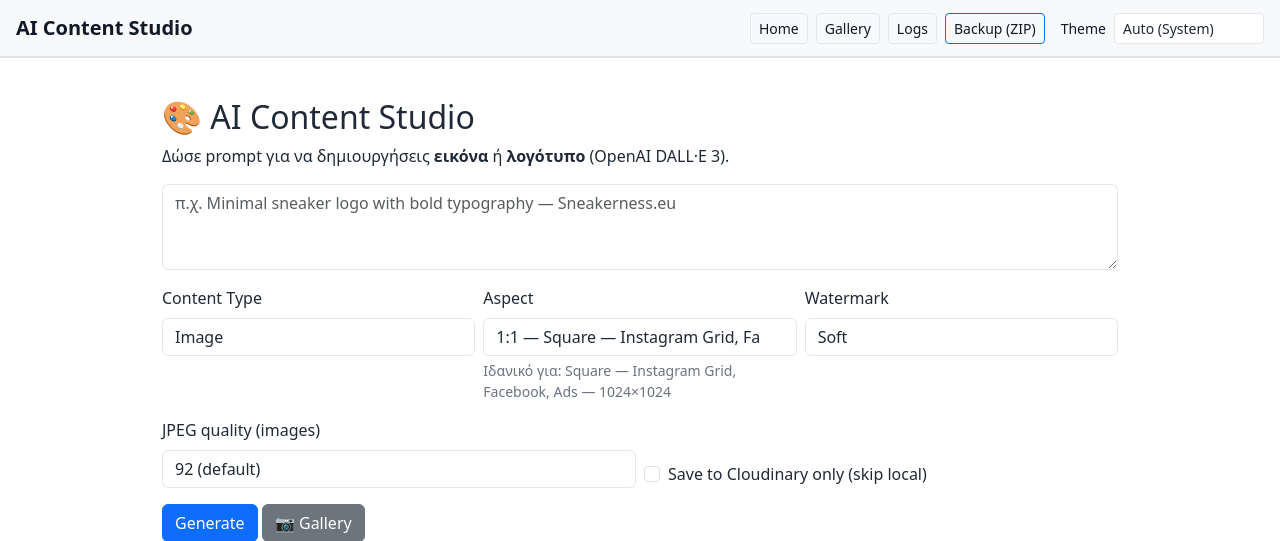
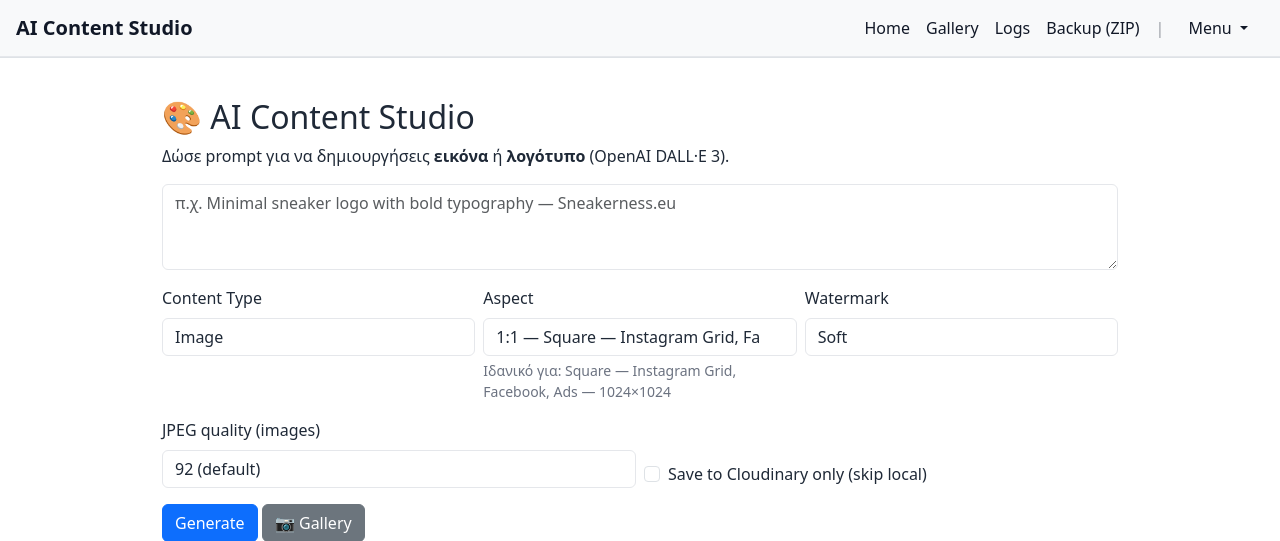
Before and after one commit to ster4runsneakers/ai-content-studio, a Flask app: page / in a window 1280 px wide. Shown: the top 541 px of the page. Run offline with Flask 3, Linux system fonts and the light colour scheme.

Commit message:
Added mobile-friendly navbar + theme dropdown

```diff
--- a/templates/base.html
+++ b/templates/base.html
@@ -15,21 +15,49 @@
     <nav class="navbar navbar-expand-lg px-3">
       <a class="navbar-brand fw-bold" href="{{ url_for('index') }}">AI Content Studio</a>
 
-      <div class="ms-auto d-flex align-items-center gap-2">
-        <a class="btn btn-sm btn-outline-secondary" href="{{ url_for('index') }}">Home</a>
-        <a class="btn btn-sm btn-outline-secondary" href="{{ url_for('gallery') }}">Gallery</a>
-        <a class="btn btn-sm btn-outline-secondary" href="{{ url_for('logs') }}">Logs</a>
-        <a class="btn btn-sm btn-outline-primary"  href="{{ url_for('backup') }}">Backup (ZIP)</a>
+      <!-- Hamburger -->
+      <button class="navbar-toggler" type="button" data-bs-toggle="collapse" data-bs-target="#topnav"
+              aria-controls="topnav" aria-expanded="false" aria-label="Toggle navigation">
+        <span class="navbar-toggler-icon"></span>
+      </button>
 
-        <!-- Theme switcher -->
-        <div class="d-flex align-items-center ms-2">
-          <label for="themeSelect" class="me-2 small m-0">Theme</label>
-          <select id="themeSelect" class="form-select form-select-sm" style="width:150px">
-            <option value="auto">Auto (System)</option>
-            <option value="light">Light</option>
-            <option value="dark">Dark</option>
-          </select>
-        </div>
+      <!-- Collapsible content -->
+      <div class="collapse navbar-collapse" id="topnav">
+        <ul class="navbar-nav ms-auto align-items-lg-center">
+          <!-- Quick links (εμφανίζονται σε desktop, και μέσα στο μενού σε mobile) -->
+          <li class="nav-item"><a class="nav-link" href="{{ url_for('index') }}">Home</a></li>
+          <li class="nav-item"><a class="nav-link" href="{{ url_for('gallery') }}">Gallery</a></li>
+          <li class="nav-item"><a class="nav-link" href="{{ url_for('logs') }}">Logs</a></li>
+          <li class="nav-item"><a class="nav-link" href="{{ url_for('backup') }}">Backup (ZIP)</a></li>
+
+          <!-- Divider (μόνο οπτικά) -->
+          <li class="nav-item d-none d-lg-block">
+            <span class="mx-2" style="opacity:.4">|</span>
+          </li>
+
+          <!-- Dropdown: Menu (περιλαμβάνει και το Theme) -->
+          <li class="nav-item dropdown">
+            <a class="nav-link dropdown-toggle btn btn-sm btn-outline-secondary px-3"
+               href="#" id="menuDropdown" role="button" data-bs-toggle="dropdown" aria-expanded="false">
+              Menu
+            </a>
+            <ul class="dropdown-menu dropdown-menu-end" aria-labelledby="menuDropdown">
+              <li><a class="dropdown-item" href="{{ url_for('index') }}">Home</a></li>
+              <li><a class="dropdown-item" href="{{ url_for('gallery') }}">Gallery</a></li>
+              <li><a class="dropdown-item" href="{{ url_for('logs') }}">Logs</a></li>
+              <li><a class="dropdown-item" href="{{ url_for('backup') }}">Backup (ZIP)</a></li>
+              <li><hr class="dropdown-divider"></li>
+              <li class="px-3 py-2 text-muted small">Theme</li>
+              <li><a class="dropdown-item theme-option" data-theme="auto"  href="#">Auto (System)</a></li>
+              <li><a class="dropdown-item theme-option" data-theme="light" href="#">Light</a></li>
+              <li><a class="dropdown-item theme-option" data-theme="dark"  href="#">Dark</a></li>
+              <li><hr class="dropdown-divider"></li>
+              <li class="px-3">
+                <span id="themeBadge" class="badge bg-secondary">Theme: Auto</span>
+              </li>
+            </ul>
+          </li>
+        </ul>
       </div>
     </nav>
   </header>
@@ -41,12 +69,12 @@
   <!-- Bootstrap JS -->
   <script src="https://cdn.jsdelivr.net/npm/bootstrap@5.3.3/dist/js/bootstrap.bundle.min.js"></script>
 
-  <!-- Theme logic -->
+  <!-- Theme logic (dropdown-based) -->
   <script>
     (function() {
       const KEY  = 'acs_theme';
       const root = document.documentElement;
-      const sel  = document.getElementById('themeSelect');
+      const badge = document.getElementById('themeBadge');
 
       function applyTheme(mode) {
         if (mode === 'light') {
@@ -56,23 +84,35 @@
         } else {
           root.removeAttribute('data-theme'); // Auto: αφήνουμε το system @media να αποφασίσει
         }
+        if (badge) {
+          const label = mode.charAt(0).toUpperCase() + mode.slice(1);
+          badge.textContent = 'Theme: ' + (mode === 'auto' ? 'Auto' : label);
+        }
       }
+
       function loadTheme() {
         const saved = localStorage.getItem(KEY) || 'auto';
-        if (sel) sel.value = saved;
         applyTheme(saved);
       }
-      if (sel) {
-        sel.addEventListener('change', () => {
-          const val = sel.value;
-          localStorage.setItem(KEY, val);
-          applyTheme(val);
+
+      // Χειρισμός click στα dropdown items
+      document.querySelectorAll('.theme-option').forEach(el => {
+        el.addEventListener('click', (e) => {
+          e.preventDefault();
+          const mode = el.getAttribute('data-theme') || 'auto';
+          localStorage.setItem(KEY, mode);
+          applyTheme(mode);
         });
-      }
+      });
+
+      // Ακολουθεί system changes όταν είναι Auto
       const mql = window.matchMedia('(prefers-color-scheme: dark)');
       mql?.addEventListener?.('change', () => {
-        if ((localStorage.getItem(KEY) || 'auto') === 'auto') applyTheme('auto');
+        if ((localStorage.getItem(KEY) || 'auto') === 'auto') {
+          applyTheme('auto');
+        }
       });
+
       document.addEventListener('DOMContentLoaded', loadTheme);
     })();
   </script>
```
Also changed, not shown: 4 other files.
